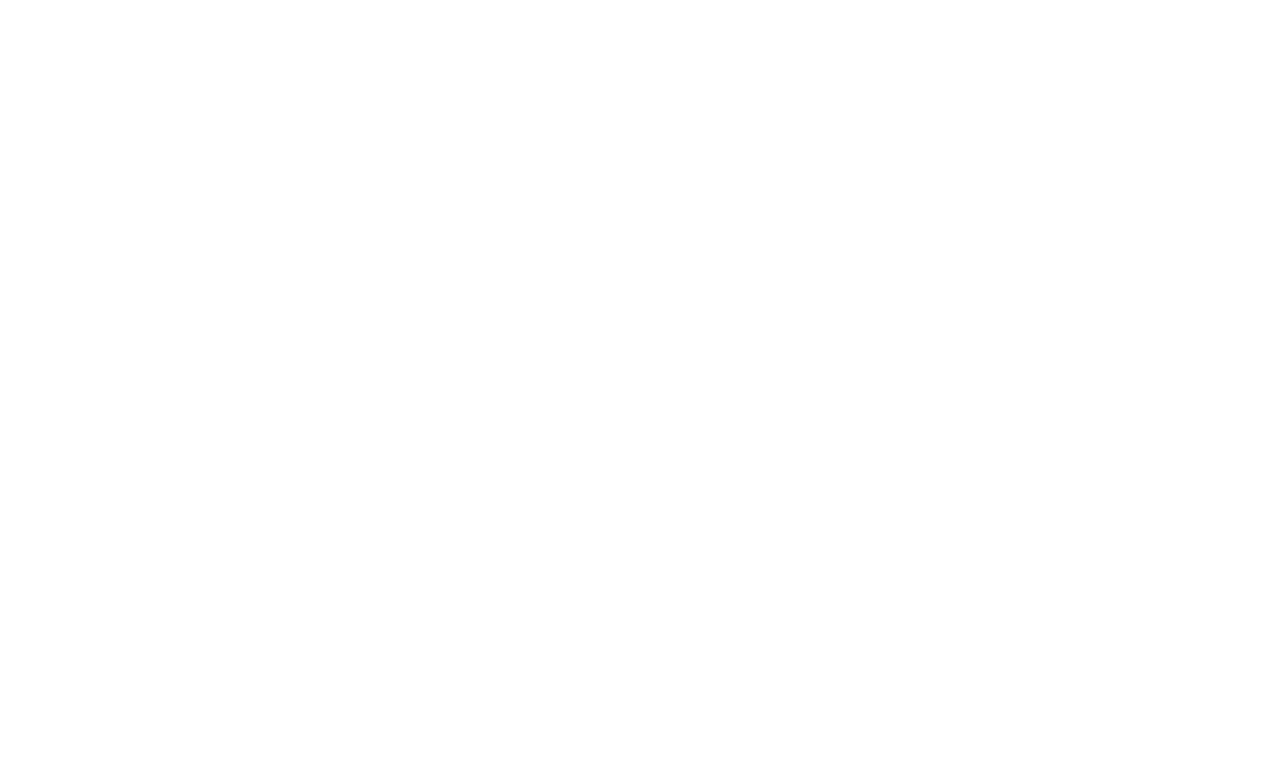
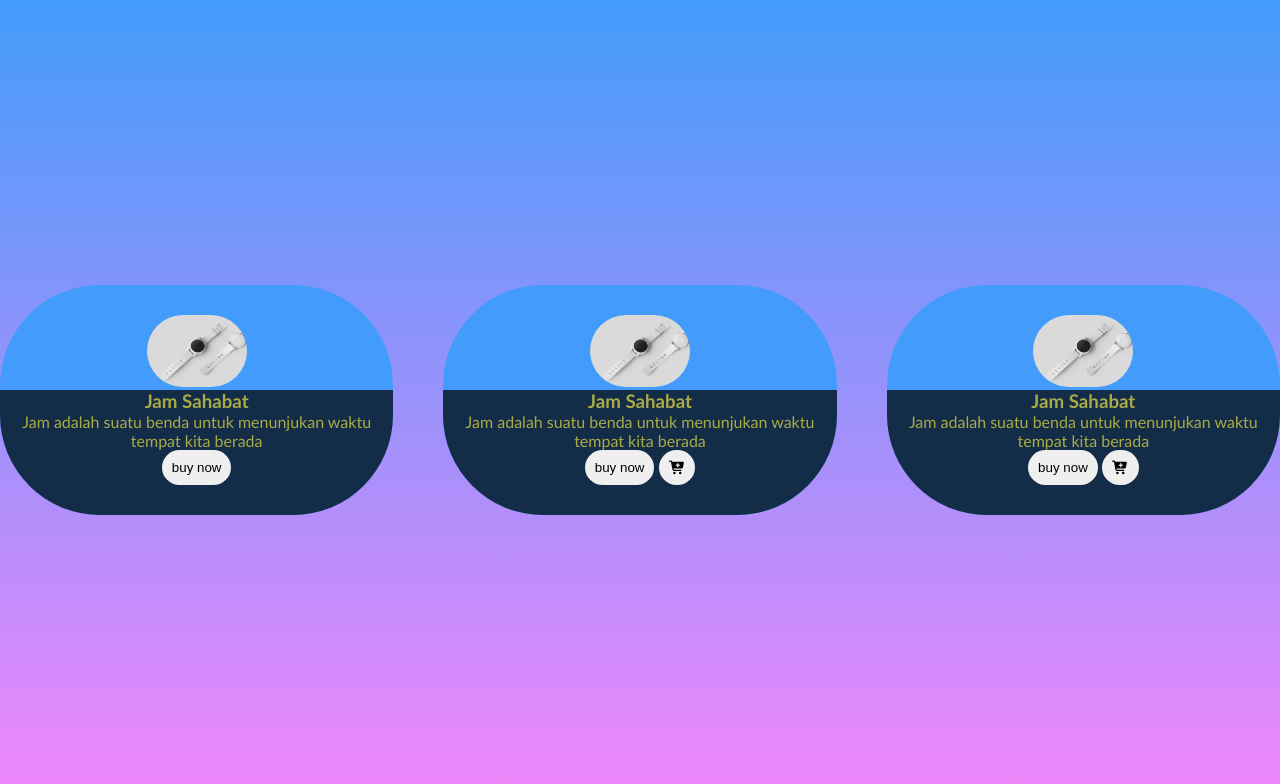
Before and after one commit to abiyyu03/exercise-coding, a plain HTML site: page web6/index.html in a window 1280 px wide. Drawn offline with Linux system fonts and the light colour scheme.

Commit message:
aku sudah bisa coding

```diff
--- a/web6/index.html
+++ b/web6/index.html
@@ -1,10 +1,52 @@
 <!doctype html>
 <html>
 	<head>
+		<title>Penjualan Produk Jam</title>
+		<link href="style.css" rel="stylesheet">
+		<link rel="stylesheet" href="https://cdnjs.cloudflare.com/ajax/libs/font-awesome/7.0.1/css/all.min.css" integrity="sha512-2SwdPD6INVrV/lHTZbO2nodKhrnDdJK9/kg2XD1r9uGqPo1cUbujc+IYdlYdEErWNu69gVcYgdxlmVmzTWnetw==" crossorigin="anonymous" referrerpolicy="no-referrer" />
 		<!-- TODO 1 : Buat title "Movie Preview Cards" -->
 		<!-- TODO 2 : Hubungkan style.css -->
 	</head>
 	<body>
+		<div class="container">
+			<div class="card1">
+				<div class="image">
+					<img src="img/rachit-tank-2cFZ_FB08UM-unsplash.jpg" alt="">
+				</div>
+				<div class="overlay">
+					<h3>Jam Sahabat</h3>
+					<p>Jam adalah suatu benda untuk menunjukan waktu tempat kita berada</p>
+					<button>buy now</button>
+				</div>
+			</div>
+			<div class="card2">
+				<div class="image">
+					<img src="img/rachit-tank-2cFZ_FB08UM-unsplash.jpg" alt="">
+				</div>
+				<div class="overlay">
+					<h3>Jam Sahabat</h3>
+					<p>Jam adalah suatu benda untuk menunjukan waktu tempat kita berada</p>
+					<button>buy now</button>
+					<button>
+						<i class="fa-solid fa-cart-plus"></i>
+					</button>
+				</div>
+			</div>
+			<div class="card3">
+				<div class="image">
+					<img src="img/rachit-tank-2cFZ_FB08UM-unsplash.jpg" alt="">
+				</div>
+				<div class="overlay">
+					<h3>Jam Sahabat</h3>
+					<p>Jam adalah suatu benda untuk menunjukan waktu tempat kita berada</p>
+					<button>buy now</button>
+					<button>
+						<i class="fa-solid fa-cart-plus"></i>
+					</button>
+
+				</div>
+			</div>
+		</div>
 		<!-- TODO 3 : Buat div dengan class "container" -->
 
 		<!-- TODO 4 : Di dalam container buat 3 div class "card" -->
@@ -18,5 +60,6 @@
 		-->
 
 		<!-- TODO 6 : Tutup container -->
+		 <script src="https://cdnjs.cloudflare.com/ajax/libs/font-awesome/7.0.1/js/all.min.js" integrity="sha512-6BTOlkauINO65nLhXhthZMtepgJSghyimIalb+crKRPhvhmsCdnIuGcVbR5/aQY2A+260iC1OPy1oCdB6pSSwQ==" crossorigin="anonymous" referrerpolicy="no-referrer"></script>
 	</body>
 </html>
--- a/web6/style.css
+++ b/web6/style.css
@@ -1,3 +1,56 @@
+* {
+   margin: 0;
+   padding: 0;
+}
+
+body {
+   height: 100vh;
+   display: flex;
+   text-align: center;
+   background: linear-gradient(to bottom, #439cfb, #f187fb);
+}
+
+.container {
+   display: flex;
+   gap: 50px;
+   margin: auto;
+   font-family: 'Trebuchet MS', 'Lucida Sans Unicode', 'Lucida Grande', 'Lucida Sans', Arial, sans-serif;
+}
+
+.card1, .card2, .card3 {
+   position: relative;
+   width: fit-content;
+   overflow: hidden;
+   border-radius: 100px;
+   background-color: #439cfb;
+   cursor: pointer;
+   color: rgb(171, 171, 70);
+   padding-top: 30px;
+}
+
+.image img {
+   width: 100px;
+   border-radius: 50px;
+}
+
+.overlay {
+   background: rgba(0, 0, 0, 0.717);
+   text-align: center;
+   padding-bottom: 30px;
+}
+
+.card1:hover, .card2:hover, .card3:hover {
+   opacity: 1;
+   transform: scale(1.1);
+   transition: 0.5s;
+   border:5px solid rgb(52, 52, 255);
+}
+
+button {
+   padding: 10px;
+   border: none;
+   border-radius: 30px;
+}
 /* TODO 7 : Reset margin & padding */
 
 /* TODO 8 : Atur body
```
